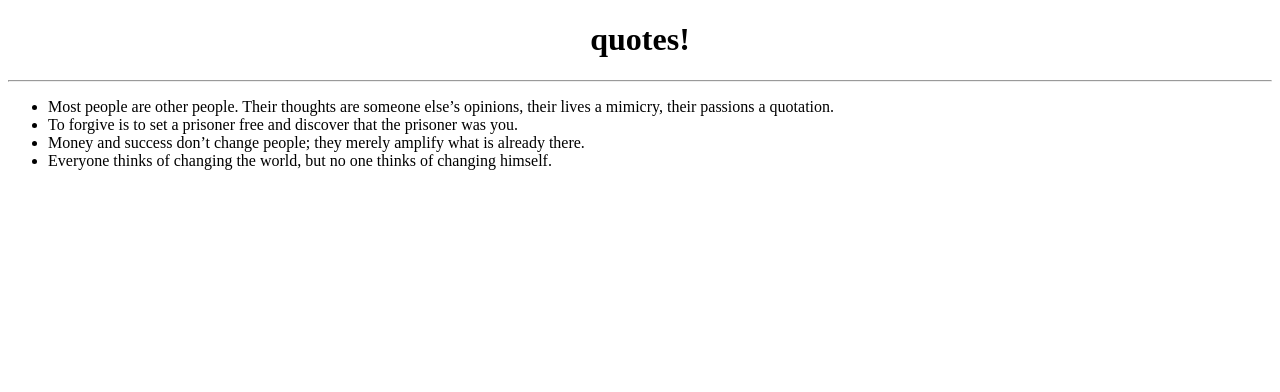
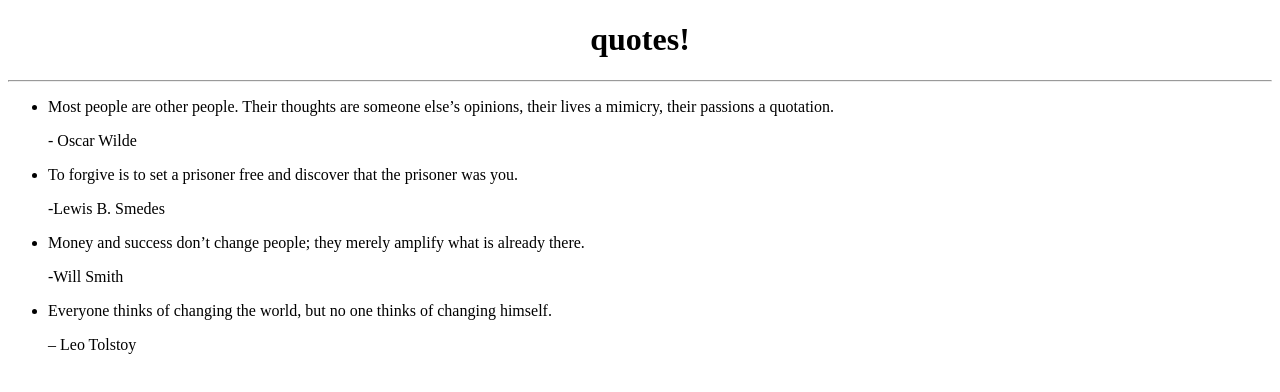
Before and after one commit to Fahari/quotes, an Angular app in the folder quotes/: page / in a window 1280 px wide. Shown: the top 392 px of the page. Built offline with nearby package versions, Linux system fonts and the light colour scheme.

Commit message:
add child components(quotes)and(quotes-details) while making use of input property binding

```diff
--- a/quotes/src/app/app.module.ts
+++ b/quotes/src/app/app.module.ts
@@ -4,11 +4,13 @@
 import { AppRoutingModule } from './app-routing.module';
 import { AppComponent } from './app.component';
 import { QuotesComponent } from './quotes/quotes.component';
+import { QuotesDetailsComponent } from './quotes-details/quotes-details.component';
 
 @NgModule({
   declarations: [
     AppComponent,
-    QuotesComponent
+    QuotesComponent,
+    QuotesDetailsComponent
   ],
   imports: [
     BrowserModule,
--- /dev/null
+++ b/quotes/src/app/quotes-details/quotes-details.component.html
@@ -0,0 +1 @@
+<p>{{quote.author}}</p>
--- /dev/null
+++ b/quotes/src/app/quotes-details/quotes-details.component.ts
@@ -0,0 +1,17 @@
+import { Component, OnInit,Input} from '@angular/core';
+import {Quotes} from '../quotes'
+
+@Component({
+  selector: 'app-quotes-details',
+  templateUrl: './quotes-details.component.html',
+  styleUrls: ['./quotes-details.component.css']
+})
+export class QuotesDetailsComponent implements OnInit {
+
+  @Input() quote:Quotes;
+  constructor() { }
+
+  ngOnInit() {
+  }
+
+}
--- a/quotes/src/app/quotes.ts
+++ b/quotes/src/app/quotes.ts
@@ -1,3 +1,3 @@
 export class Quotes {
-  constructor (public id:number,public name:string){}
+  constructor (public id:number,public name:string,public author:string){}
 }
--- a/quotes/src/app/quotes/quotes.component.html
+++ b/quotes/src/app/quotes/quotes.component.html
@@ -1,4 +1,7 @@
 <hr>
 <ul>
-<li *ngFor='let quote of quotess'>{{quote.name}}</li>
+<div *ngFor='let quote of quotess'>
+  <li>{{quote.name}}</li>
+  <app-quotes-details [quote]='quote'></app-quotes-details>
+  </div>
 </ul>
--- a/quotes/src/app/quotes/quotes.component.ts
+++ b/quotes/src/app/quotes/quotes.component.ts
@@ -10,10 +10,10 @@
 export class QuotesComponent implements OnInit {
 
   quotess=[
-    new Quotes(1,'Most people are other people. Their thoughts are someone else’s opinions, their lives a mimicry, their passions a quotation.'),
-    new Quotes(2,'To forgive is to set a prisoner free and discover that the prisoner was you.'),
-    new Quotes(3,'Money and success don’t change people; they merely amplify what is already there.'),
-    new Quotes(4,'Everyone thinks of changing the world, but no one thinks of changing himself.'),
+    new Quotes(1,'Most people are other people. Their thoughts are someone else’s opinions, their lives a mimicry, their passions a quotation.','- Oscar Wilde'),
+    new Quotes(2,'To forgive is to set a prisoner free and discover that the prisoner was you.','-Lewis B. Smedes'),
+    new Quotes(3,'Money and success don’t change people; they merely amplify what is already there.','-Will Smith'),
+    new Quotes(4,'Everyone thinks of changing the world, but no one thinks of changing himself.','– Leo Tolstoy'),
   ]
   constructor() { }
 
```
Also changed, not shown: quotes/src/app/quotes-details/quotes-details.component.css (added), 1 other file (tests, documents, lock files or other folders).
